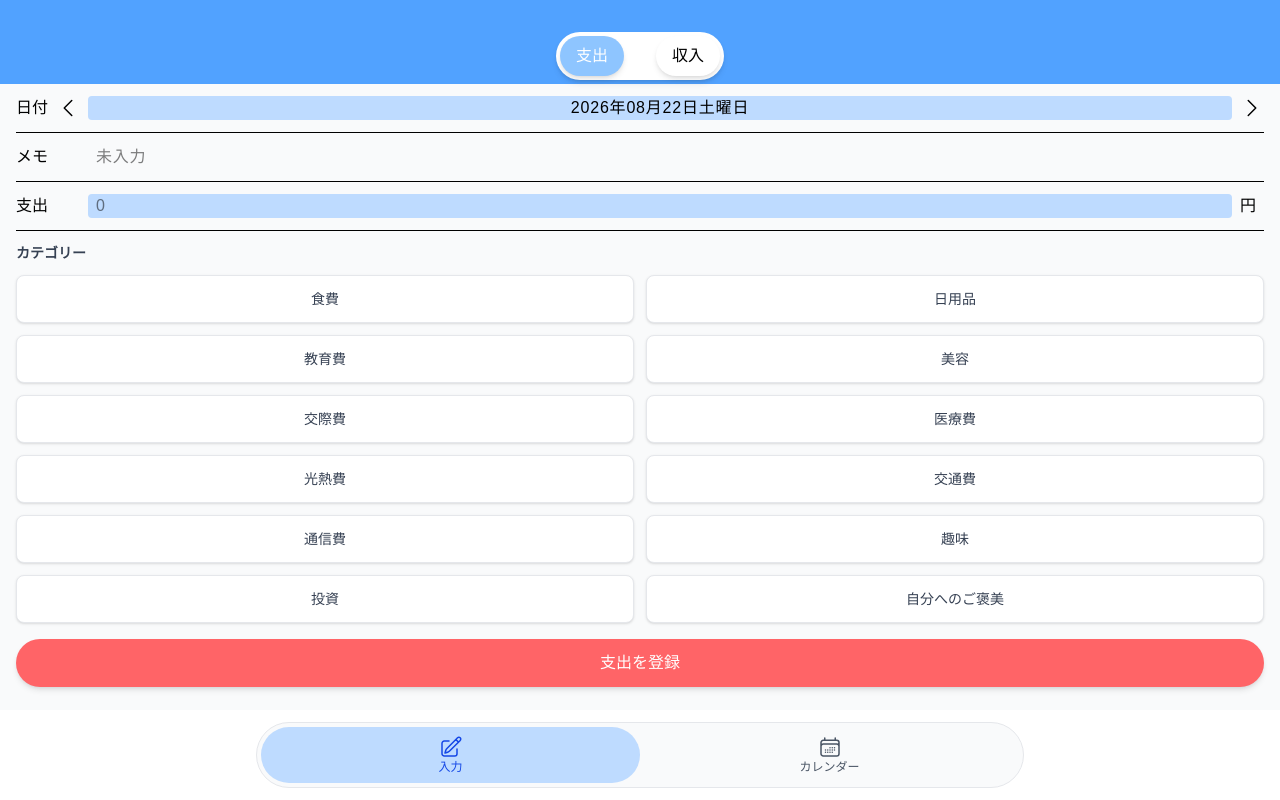
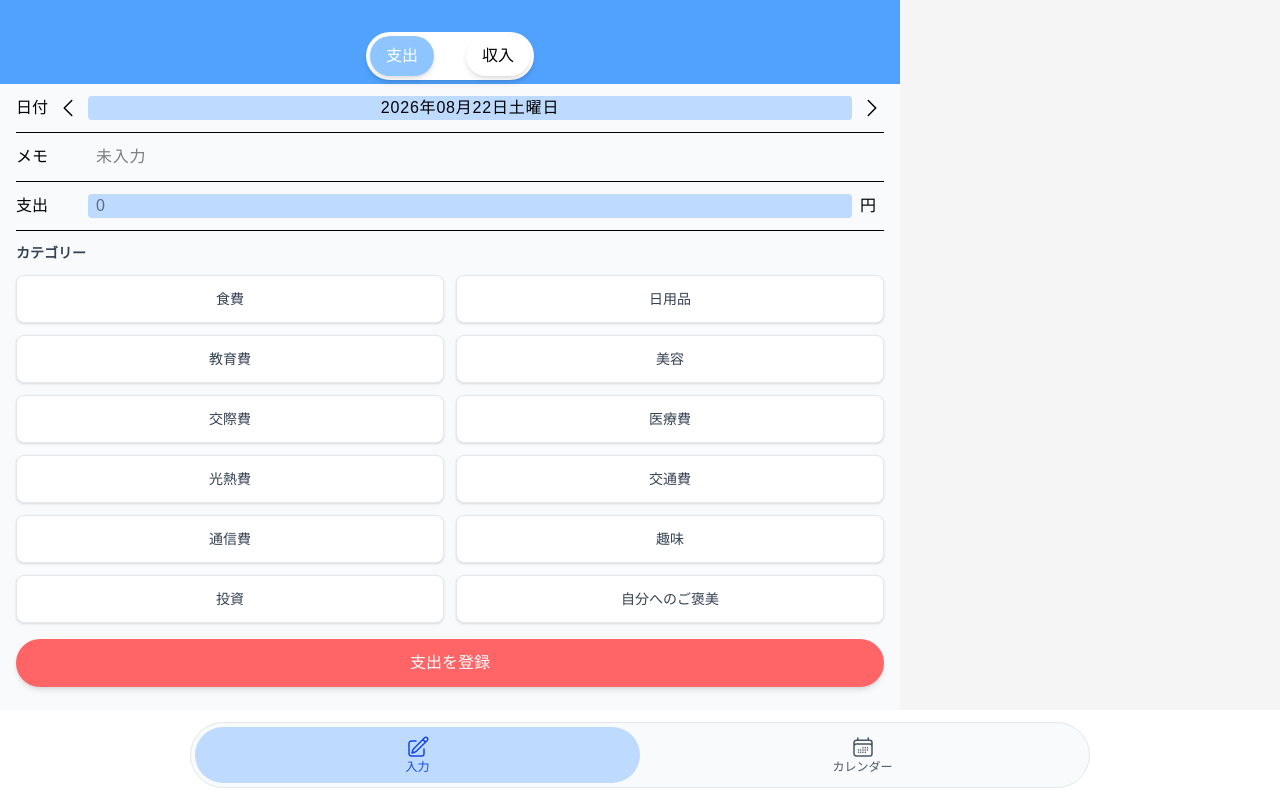
Before and after one commit to hidamari426/frontend, a React (Vite) app: page / in a window 1280 px wide. Built offline with nearby package versions, Linux system fonts and the light colour scheme.

Commit message:
PC画面時の幅方向の最大値の設定

```diff
--- a/src/components/Footer.tsx
+++ b/src/components/Footer.tsx
@@ -13,7 +13,7 @@ const Footer = () => {
 
   return (
     <footer className="fixed inset-x-0 bottom-0 z-10 flex justify-center bg-white px-4 py-3">
-      <nav className="flex w-full max-w-3xl rounded-full border border-gray-200 bg-gray-50 p-1">
+      <nav className="flex w-full max-w-[900px] rounded-full border border-gray-200 bg-gray-50 p-1">
         <button
           type="button"
           onClick={() => navigate("/")}
--- a/src/pages/CalendarPage.tsx
+++ b/src/pages/CalendarPage.tsx
@@ -301,7 +301,7 @@ const CalendarPage = () => {
   };
 
   return (
-    <div className="flex h-dvh flex-col overflow-hidden bg-gray-50">
+    <div className="mx-auto flex h-dvh w-full max-w-[900px] flex-col overflow-hidden bg-gray-50">
       {/* ヘッダー */}
       <header className="bg-blue-400 px-4 pb-4 pt-8 text-white">
         <div className="flex items-center justify-center">
--- a/src/pages/InputPage.tsx
+++ b/src/pages/InputPage.tsx
@@ -12,7 +12,7 @@ const InputPage = () => {
   const [type, setType] = useState<TransactionType>("expense");
 
   return (
-    <div className="min-h-dvh bg-gray-50 pb-24">
+    <div className="mx-auto min-h-dvh w-full max-w-[900px] bg-gray-50 pb-24">
       <InputPageHeader type={type} setType={setType} />
       <InputForm type={type} />
       <Footer />
```
